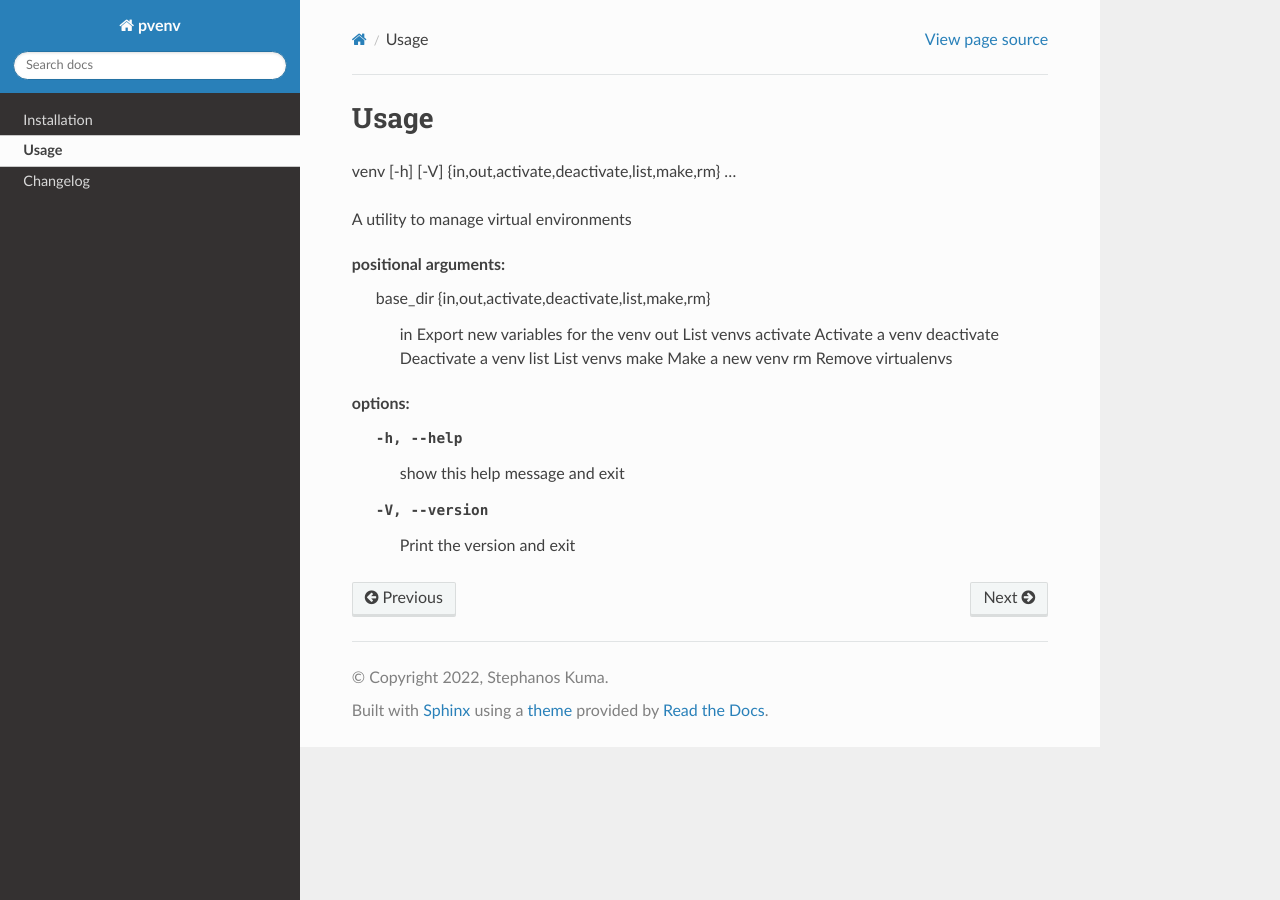
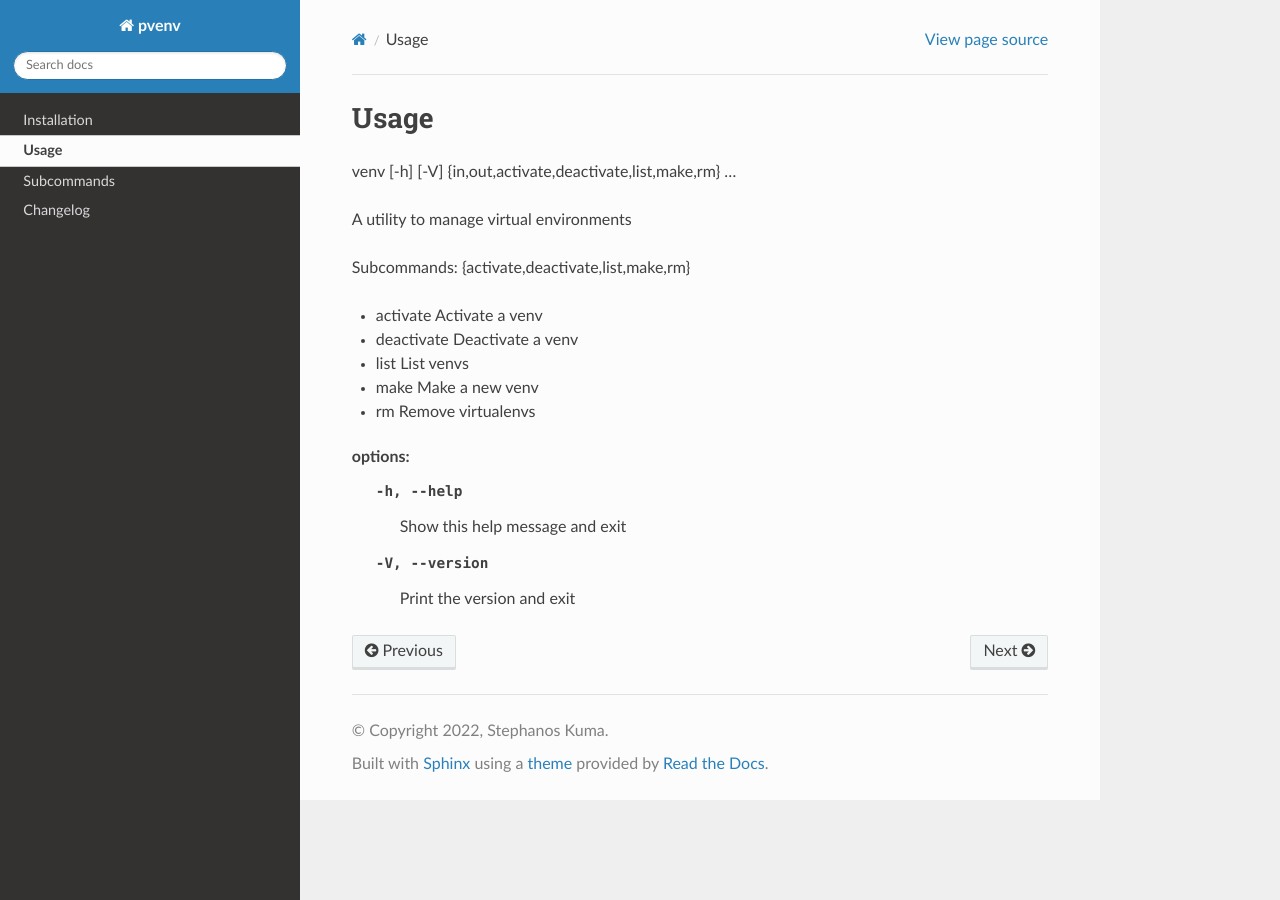
Before and after one commit to spapanik/pvenv, a Sphinx documentation site: the page built from docs/source/usage.rst, in a window 1280 px wide. Built offline with Sphinx 7.4.7 and the Read the Docs theme 2.0.0, drawn with Linux system fonts in a browser that asks for light colours.

Commit message:
Improve the usage section in read the docs

```diff
--- a/docs/source/index.rst
+++ b/docs/source/index.rst
@@ -7,6 +7,7 @@
 
    installation
    usage
+   subcommands
 
 .. toctree::
    :maxdepth: 0
--- a/docs/source/usage.rst
+++ b/docs/source/usage.rst
@@ -6,17 +6,14 @@ venv [-h] [-V]  {in,out,activate,deactivate,list,make,rm} ...
 
 A utility to manage virtual environments
 
-positional arguments:
-  base_dir
-  {in,out,activate,deactivate,list,make,rm}
-    in                  Export new variables for the venv
-    out                 List venvs
-    activate            Activate a venv
-    deactivate          Deactivate a venv
-    list                List venvs
-    make                Make a new venv
-    rm                  Remove virtualenvs
+Subcommands: {activate,deactivate,list,make,rm}
+
+* activate       Activate a venv
+* deactivate     Deactivate a venv
+* list           List venvs
+* make           Make a new venv
+* rm             Remove virtualenvs
 
 options:
-  -h, --help            show this help message and exit
-  -V, --version         Print the version and exit
+  -h, --help     Show this help message and exit
+  -V, --version  Print the version and exit
```
Also changed, not shown: docs/source/subcommands.rst (added, +57 -0 lines).
